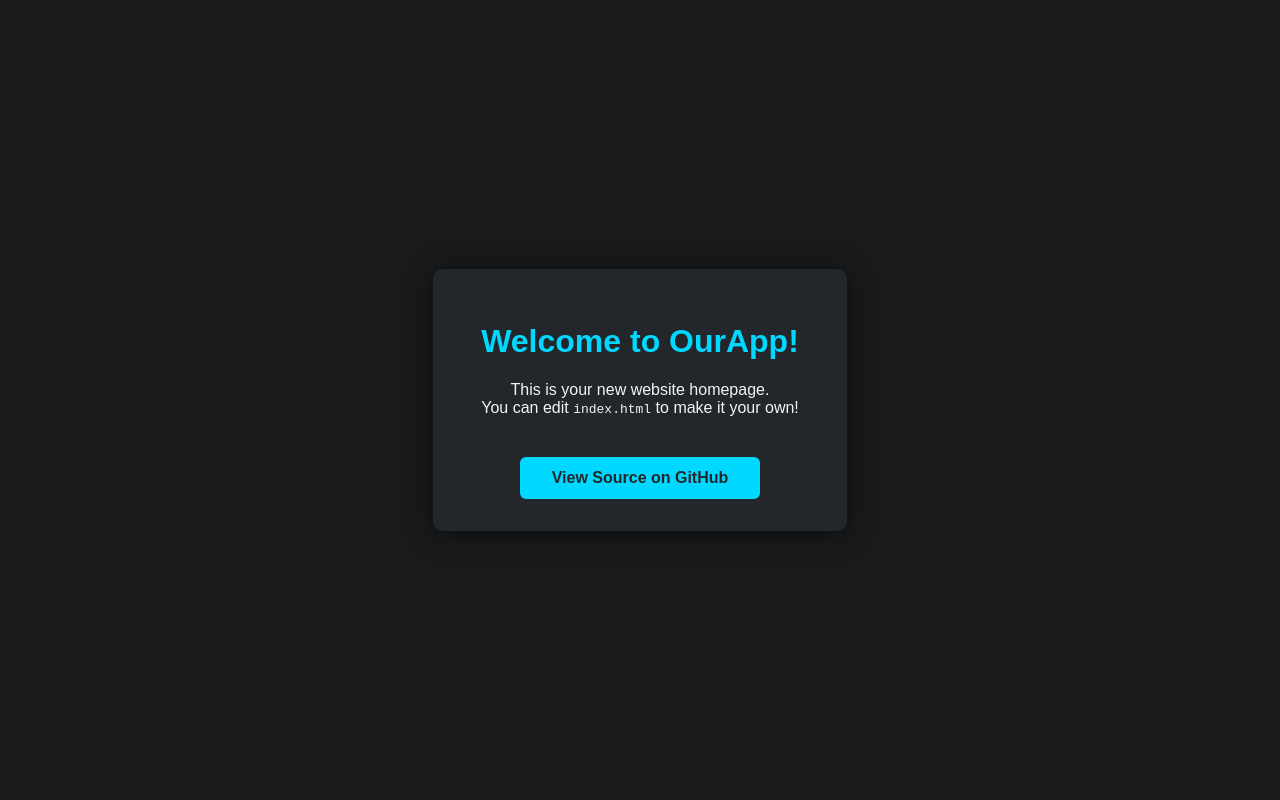
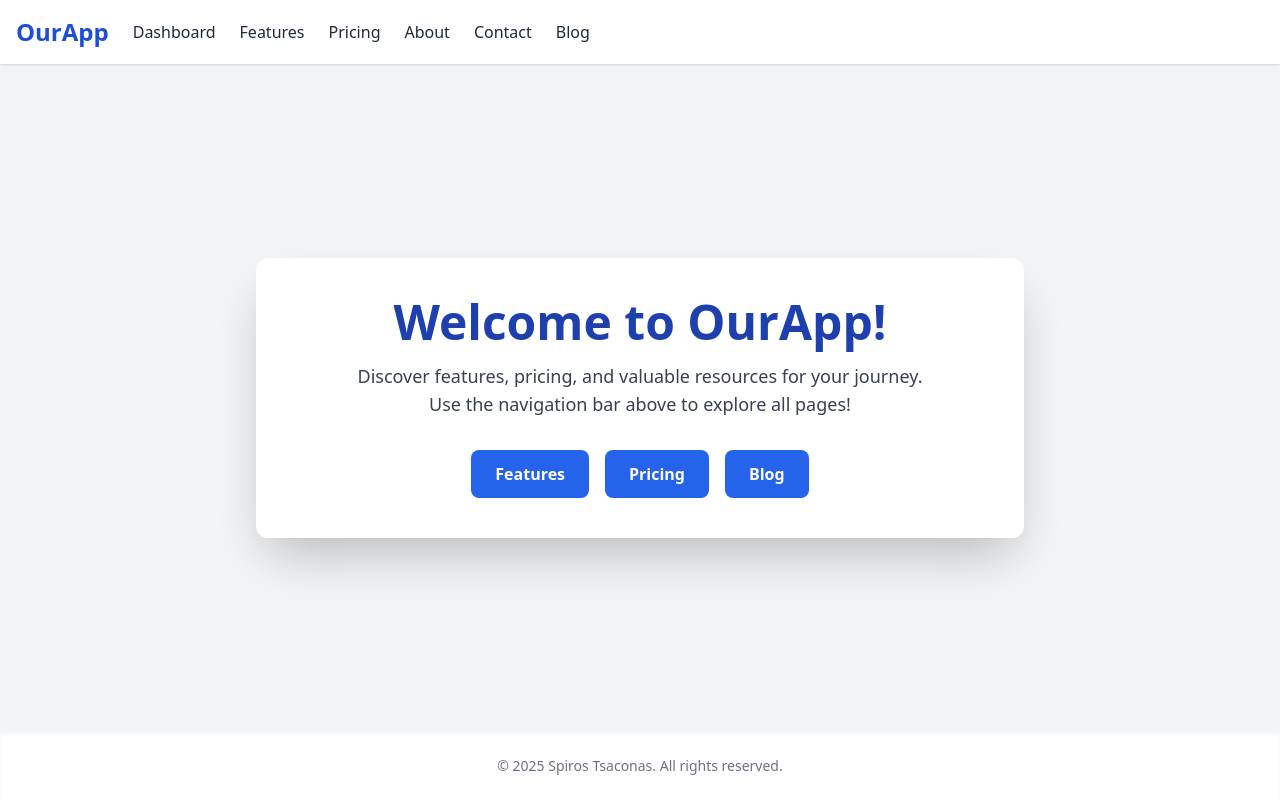
Before and after one commit to Godsend69/ourapp-site, a website: page index.html in a window 1280 px wide. Drawn offline with nearby package versions, Linux system fonts and the light colour scheme.

Commit message:
Update index.html

```diff
--- a/index.html
+++ b/index.html
@@ -1,57 +1,37 @@
 <!DOCTYPE html>
 <html lang="en">
 <head>
-  <meta charset="UTF-8">
-  <meta name="viewport" content="width=device-width,initial-scale=1.0">
-  <title>Welcome to OurApp Site</title>
-  <style>
-    body {
-      font-family: Arial, sans-serif;
-      background: #181a1b;
-      color: #f3f3f3;
-      margin: 0;
-      padding: 0;
-      display: flex;
-      min-height: 100vh;
-      flex-direction: column;
-      align-items: center;
-      justify-content: center;
-    }
-    .container {
-      background: #23272b;
-      padding: 2rem 3rem;
-      border-radius: 10px;
-      box-shadow: 0 3px 24px #0008;
-      text-align: center;
-    }
-    h1 {
-      color: #00d8ff;
-    }
-    a.button {
-      display: inline-block;
-      margin-top: 1.5rem;
-      padding: 0.75rem 2rem;
-      background: #00d8ff;
-      color: #23272b;
-      border-radius: 6px;
-      text-decoration: none;
-      font-weight: bold;
-      transition: background 0.2s;
-    }
-    a.button:hover {
-      background: #009ec3;
-      color: #fff;
-    }
-  </style>
+  <meta charset="UTF-8" />
+  <meta name="viewport" content="width=device-width, initial-scale=1" />
+  <title>OurApp | Welcome</title>
+  <script src="https://cdn.tailwindcss.com"></script>
 </head>
-<body>
-  <div class="container">
-    <h1>Welcome to OurApp!</h1>
-    <p>
-      This is your new website homepage.<br>
-      You can edit <code>index.html</code> to make it your own!
-    </p>
-    <a href="https://github.com/Godsend69/ourapp-site" class="button" target="_blank">View Source on GitHub</a>
-  </div>
+<body class="bg-gray-100 flex flex-col min-h-screen">
+  <nav class="bg-white shadow p-4 flex gap-6 items-center">
+    <a href="index.html" class="font-bold text-2xl text-blue-700">OurApp</a>
+    <a href="dashboard.html" class="text-gray-800 hover:text-blue-600">Dashboard</a>
+    <a href="features.html" class="text-gray-800 hover:text-blue-600">Features</a>
+    <a href="pricing.html" class="text-gray-800 hover:text-blue-600">Pricing</a>
+    <a href="about.html" class="text-gray-800 hover:text-blue-600">About</a>
+    <a href="contact.html" class="text-gray-800 hover:text-blue-600">Contact</a>
+    <a href="blog.html" class="text-gray-800 hover:text-blue-600">Blog</a>
+  </nav>
+  <main class="flex-grow flex items-center justify-center">
+    <section class="bg-white rounded-xl shadow-2xl p-10 max-w-3xl w-full my-16 mx-2 text-center">
+      <h1 class="text-4xl md:text-5xl font-extrabold text-blue-800 mb-4">Welcome to OurApp!</h1>
+      <p class="text-lg mb-8 text-gray-700 font-medium">
+        Discover features, pricing, and valuable resources for your journey.<br>
+        Use the navigation bar above to explore all pages!
+      </p>
+      <div class="flex flex-wrap gap-4 justify-center">
+        <a href="features.html" class="bg-blue-600 text-white px-6 py-3 rounded-lg font-bold hover:bg-blue-700 transition">Features</a>
+        <a href="pricing.html" class="bg-blue-600 text-white px-6 py-3 rounded-lg font-bold hover:bg-blue-700 transition">Pricing</a>
+        <a href="blog.html" class="bg-blue-600 text-white px-6 py-3 rounded-lg font-bold hover:bg-blue-700 transition">Blog</a>
+      </div>
+    </section>
+  </main>
+  <footer class="bg-white shadow-inner py-6 text-center text-sm text-gray-500">
+    &copy; 2025 Spiros Tsaconas. All rights reserved.
+  </footer>
 </body>
 </html>
```
